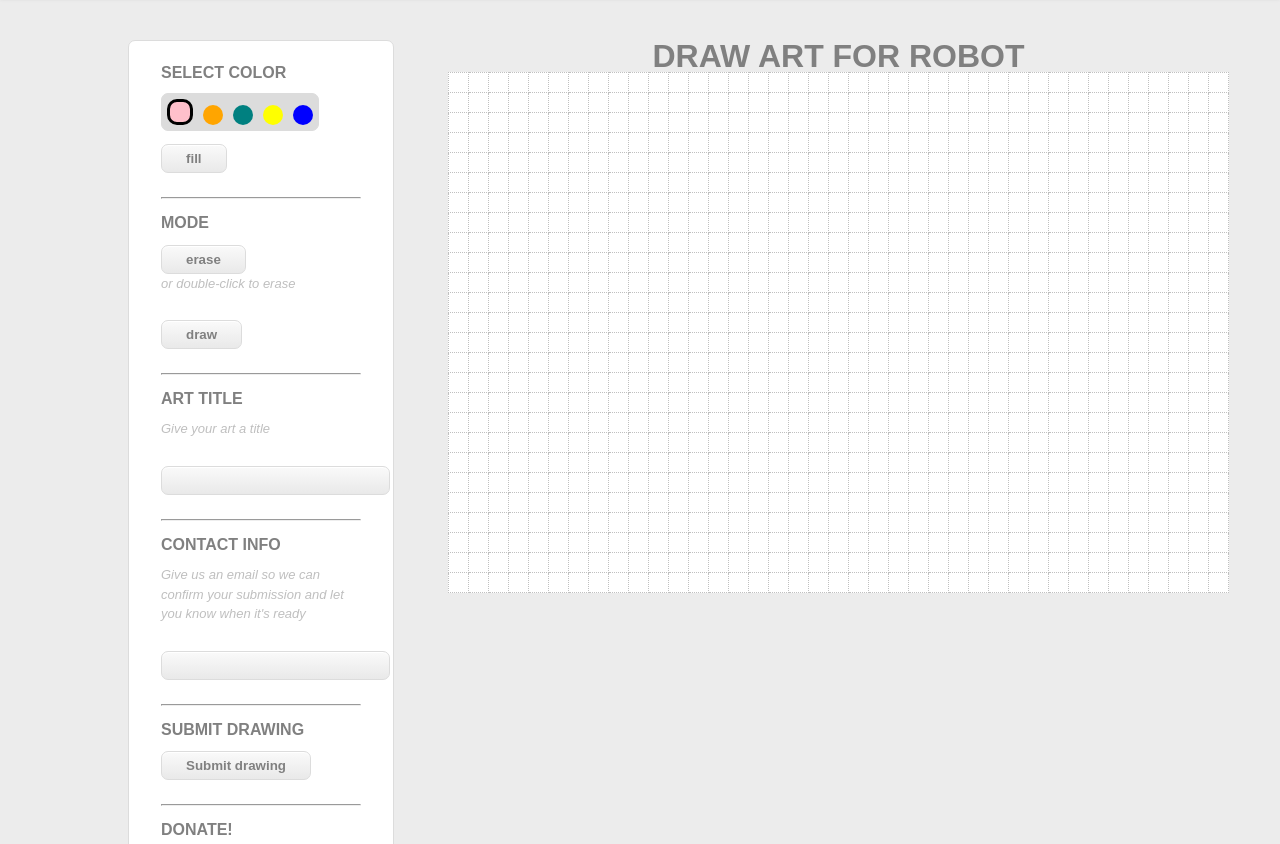
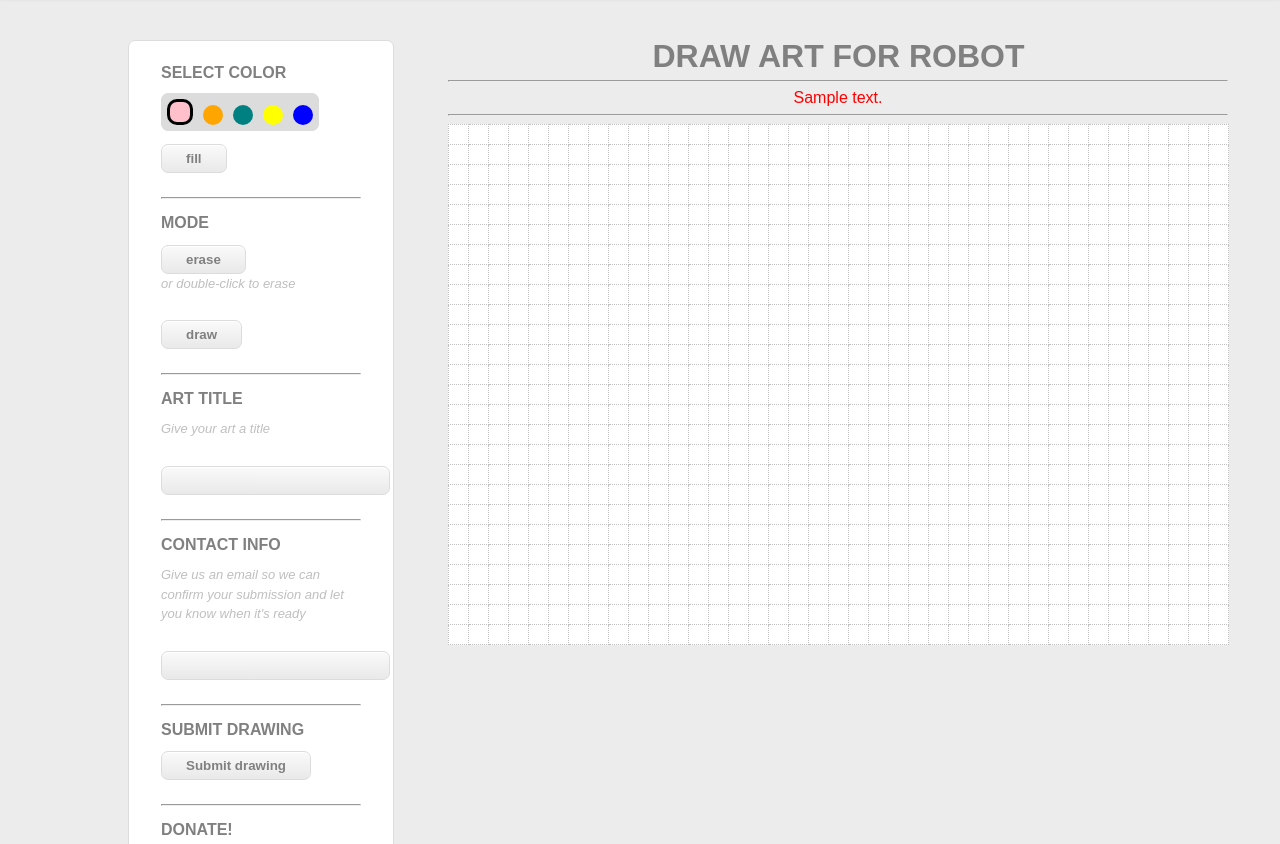
Before and after one commit to cclrobotics/ARTBot, a Python web app: template web/templates/main.html in a window 1280 px wide. Shown: the part 102-946 px from the top of the page. Run offline with Jinja, Linux system fonts and the light colour scheme; the template is opened without the code that fills it: most values are stand-ins (such as "Sample title", 1, 10 or a date in 2020); some web fonts are replaced.

Commit message:
Added message on page load when over submission limit

```diff
--- a/web/config.py
+++ b/web/config.py
@@ -26,3 +26,6 @@ IMAGE_UPLOAD_FOLDER = os.path.join(static_basedir,'static','img')
 ALLOWED_IMAGE_EXTENSIONS = set(['png', 'jpg', 'jpeg', 'gif', 'svg'])
 
 SUBMISSION_LIMIT = 27
+LIMIT_MESSAGE = """Note: We're a small community lab run entirely by volunteers, and we can only make so many artpieces
+                    each month. This month we've hit our limit. You can still draw art here, but the website won't
+                    accept submissions. Come back next month and we'll start fresh!"""
--- a/web/static/css/styles.css
+++ b/web/static/css/styles.css
@@ -270,6 +270,11 @@ hr.section-break:before {
   color: gray;
 }
 
+.limit-reached {
+    color: red;
+    max-width: 780px;
+}
+
 #error-content {
   border: 3px solid red;
 }
--- a/web/templates/main.html
+++ b/web/templates/main.html
@@ -177,6 +177,13 @@
 				</div>
 				<div class="column">
 					<h1>Draw Art For Robot</h1>
+					{% if limit_message %}
+					<div class="limit-reached">
+						<hr>
+						{{limit_message}}
+						<hr>
+					</div>
+					{% endif %}
 					<table class="pixel-canvas"></table>
 				</div>
 			</div>
```
Also changed, not shown: web/views.py (+7 -2 lines).
